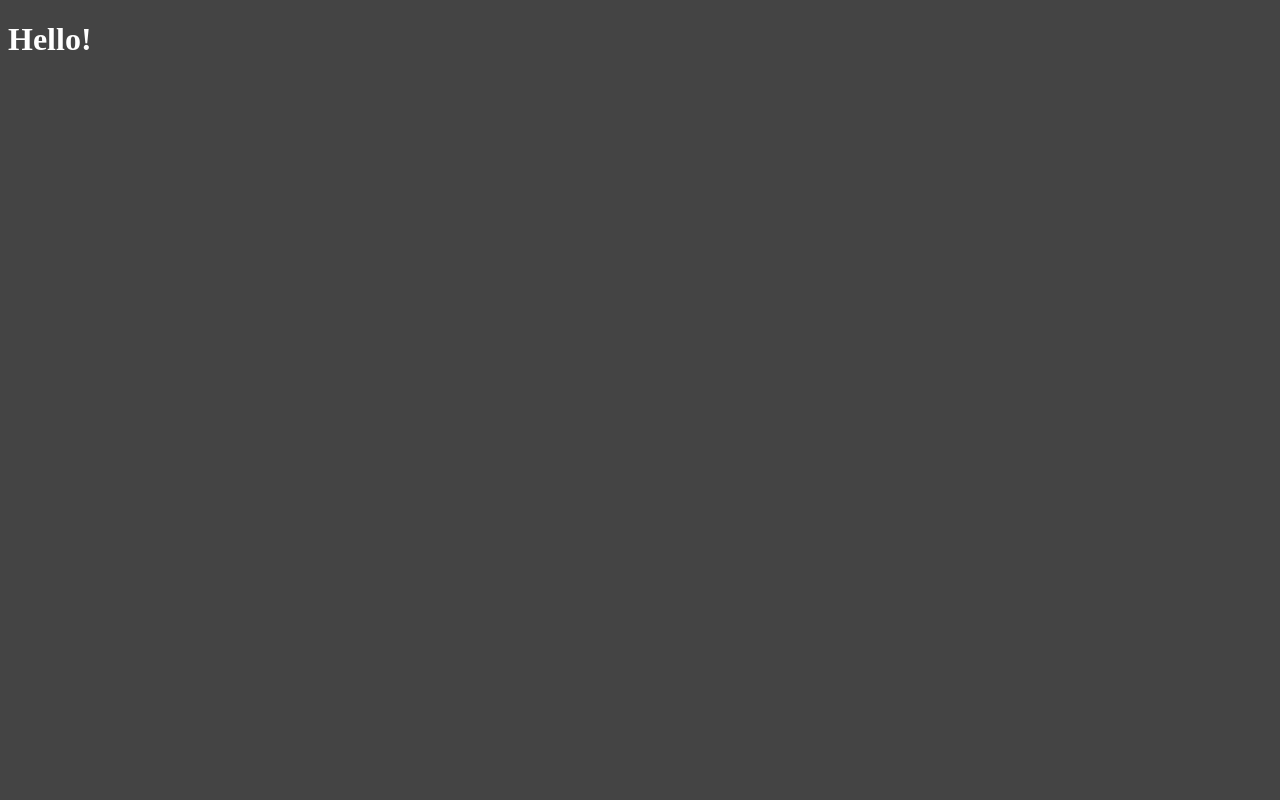
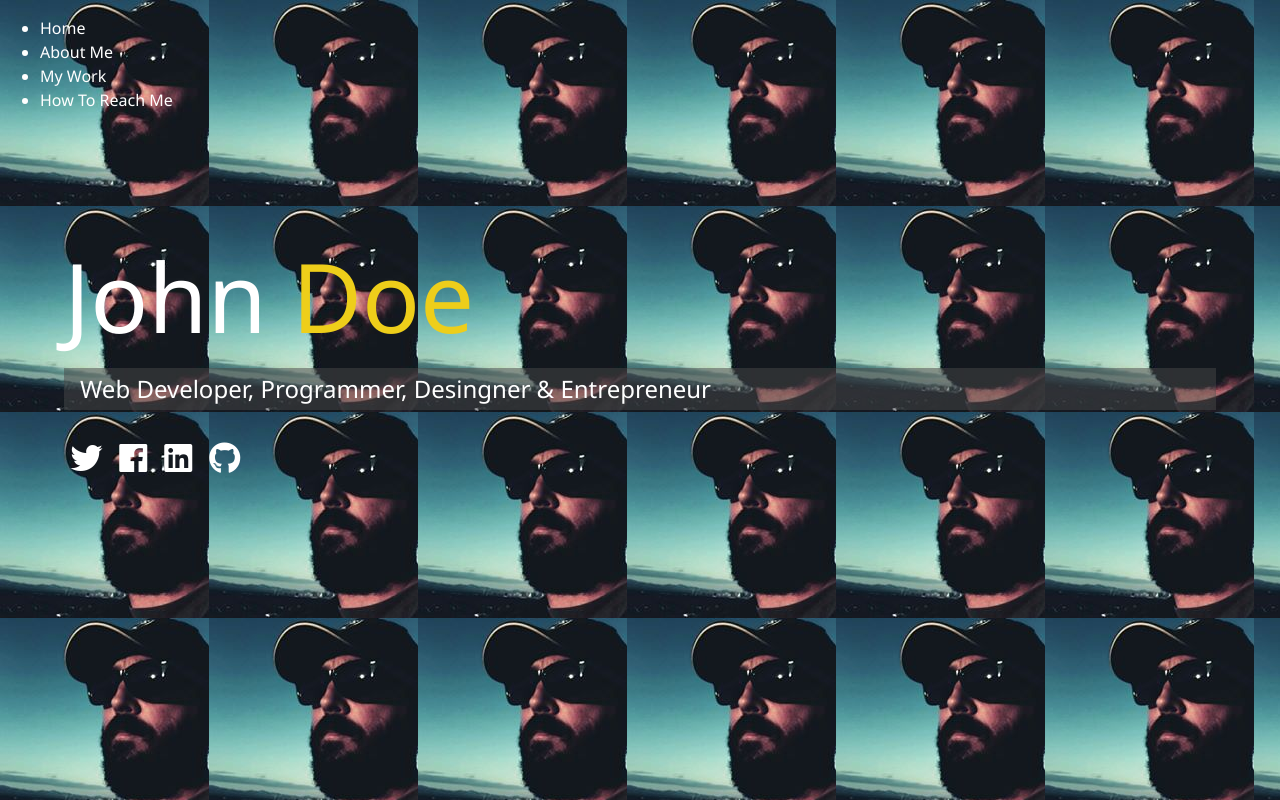
Before and after one commit to tomjolley81/modern_portfolio, a website: page dist/index.html in a window 1280 px wide. Drawn offline with Linux system fonts and the light colour scheme.

Commit message:
changing workstations

```diff
--- a/scss/main.scss
+++ b/scss/main.scss
@@ -1,6 +1,87 @@
 $primary-color: #444;
+$secondary-color: #eece1a;
+$show-home-image: true;
+$home-image: url(../img/portfolio.jpg);
+$backgroud-opacity: 0.9;
+
+@mixin easeOut {
+  transition: all 0.5 ease-out;
+}
+@mixin background {
+  @if $show-home-image {
+    &#bg-img {
+      background: $home-image;
+    }
+  }
+}
+
+* {
+  box-sizing: border-box;
+}
 
 body {
+  @include background;
   background: $primary-color;
   color: white;
+  height: 100%;
+  margin: 0;
+  font-family: "Segoe UI", Tahoma, Geneva, Verdana, sans-serif;
+  line-height: 1.5;
 }
+
+//Headings
+h1,
+h2,
+h3 {
+  margin: 0;
+  font-weight: 400;
+
+  &.lg-heading {
+    font-size: 6rem;
+  }
+  &.sm-heading {
+    margin-bottom: 2rem;
+    padding: 0.2rem 1rem;
+    background: rgba(lighten($primary-color, 2), 0.5);
+  }
+}
+
+a {
+  color: #fff;
+  text-decoration: none;
+}
+
+header {
+  position: fixed;
+  z-index: 2;
+  width: 100%;
+}
+
+.text-secondary {
+  color: $secondary-color;
+}
+
+main {
+  padding: 4rem;
+  height: 100%;
+
+  .icons {
+    margin-top: 1rem;
+
+    a {
+      padding: 0.4rem;
+
+      &:hover {
+        color: $secondary-color;
+        @include easeOut();
+      }
+    }
+  }
+
+  &#home {
+    overflow: hidden;
+    h1 {
+      margin-top: 20vh;
+    }
+  }
+}
```
Also changed, not shown: dist/css/main.css, dist/img/portfolio.jpg (added), dist/index.html, dist/js/main.js (added).
